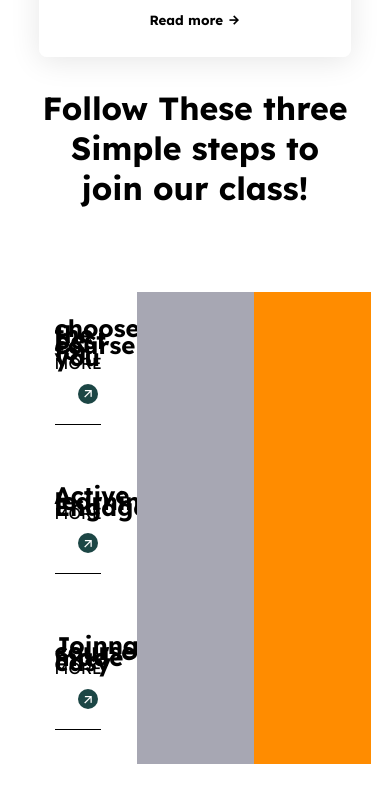
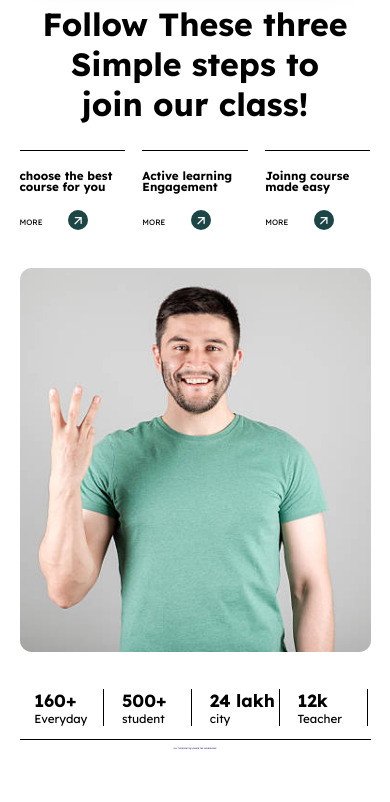
Before and after one commit to vikaspal9131/learn-home, a plain HTML site: page index.html in a window 390 px wide. Shown: the part 1793-2595 px from the top of the page. After the commit the page ends 2549 px from the top, so only its background shows below. Drawn offline with nearby package versions, Linux system fonts and the light colour scheme.

Commit message:
complete the page no.3 and also complete the hole site work and this is my first responsive site the line of media quary is more then 400 i'll improve it

```diff
--- a/index.html
+++ b/index.html
@@ -163,7 +163,9 @@
     <div class="page-3">
       <div class="section1">
         <div class="bft">
-          <h2>choose the best <br> course for you </h2>
+          <div>
+            <h2>choose the best course for you </h2>
+          </div>
           <p>MORE  <button><i class="ri-arrow-right-up-line"></i></button></p>
 
         </div>
@@ -179,11 +181,44 @@
 
         </div>
       </div>
-      <div class="section2"></div>
-      <div class="section3"></div>
+      <div class="section2">
+
+          <img src="threereason.jpg" alt="">
+
+
+      </div>
+      <div class="section3">
+        <div class="state" >
+          <h2>160+ </h2>
+          <p> Everyday</p>
+        </div>
+
+        <div class="state">
+          <h2> 500+ </h2>
+          <p>student</p>
+        </div>
+
+        <div class="state">
+          <h2> 24 lakh </h2>
+          <p> city </p>
+        </div>
+
+        <div class="state">
+          <h2> 12k </h2>
+        <p> Teacher </p>
+        </div>
+
+
+      </div>
     </div>
   </div>
 
+
+  <!-- end-page 3 -->
+<div class="footer-div">
+
+ <p> ALL THE RIGHTS@ UNNER THE LEARNHOME </p>
+</div>
 
 
 
--- a/media.css
+++ b/media.css
@@ -355,7 +355,7 @@
 
   .reason-container{
     flex-direction: column;
-    height: 110vh;
+    height: 100vh;
   }
 
   .card{
@@ -384,5 +384,70 @@
   }
 
 
+  .page-3{
+    flex-direction: column;
+    height: 70vh;
+    justify-content: center;
+    /* background-color: red; */
+
+
+
+  }
+  .section1{
+    width: 90%;
+    height: 20%;
+    flex-direction: row;
+    justify-content: space-between;
+    border: none;
+
+
+  }
+  .bft{
+    width: 30%;
+    height: 100%;
+    border: none;
+    font-size: 2vw;
+    display: flex;
+    flex-direction: column;
+    align-items: start;
+    justify-content: center;
+    border-top: 1px solid black;
+
+
+  }
+
+  .bft h2{
+    line-height: 3vw;
+    text-wrap:pretty;
+  }
+
+  .section2 {
+    width: 90%;
+    height: 65%;
+    /* margin-bottom: 40vh;  */
+
+  }
+
+  .section2 img{
+    width: 100%;
+    height: 100%;
+  }
+  .section3{
+    width: 90%;
+    height: 10%;
+    flex-direction: row;
+    justify-content: space-around;
+    align-items: center;
+    margin-left: 3vw;
+    margin-top:3vh ;
+  }
+
+  .state{
+    font-size: 3vw;
+    text-align: start;
+    border-right: 1px solid black;
+    border-bottom: none;
+  }
+
 
 }
--- a/style.css
+++ b/style.css
@@ -240,7 +240,7 @@ body {
 
 
 .reason-page{
-  /* width: 100%; */
+  width: 100%;
 
 }
 
@@ -355,7 +355,7 @@ body {
   display: flex;
   flex-direction: column;
   justify-content: space-around;
-  align-items: center;
+  align-items:center;
 }
 
 .bft{
@@ -383,12 +383,41 @@ body {
   transform: scale(1.1);
 }
 .section2{
-  width: 30%;
+  width: 25%;
   height: 80%;
-  background-color: rgb(167, 167, 179);
 }
 .section3{
   width: 30%;
   height: 80%;
-  background-color: rgb(255, 140, 0);
+  display: flex;
+  flex-direction: column;
+  justify-content: space-around;
+  align-items: center ;
 }
+
+.state{
+  width: 20%;
+  text-align: end;
+  border-bottom:1px solid black ;
+}
+.section2 img{
+  width: 100%;
+  height: 100%;
+  object-fit: cover;
+  border-radius: 3vw;
+}
+
+/* end of page 3 */
+
+.footer-div{
+  height: 2vh;
+  width: 90%;
+  margin-left: 5vw;
+  display: flex;
+  font-size: 0.5vw;
+  justify-content: center;
+  align-items: center;
+  border-top: 1px solid black;
+  color: #131372;
+
+}
```
Also changed, not shown: main img.png (deleted), threereason.jpg (renamed from istockphoto-629960338-612x612.jpg).
